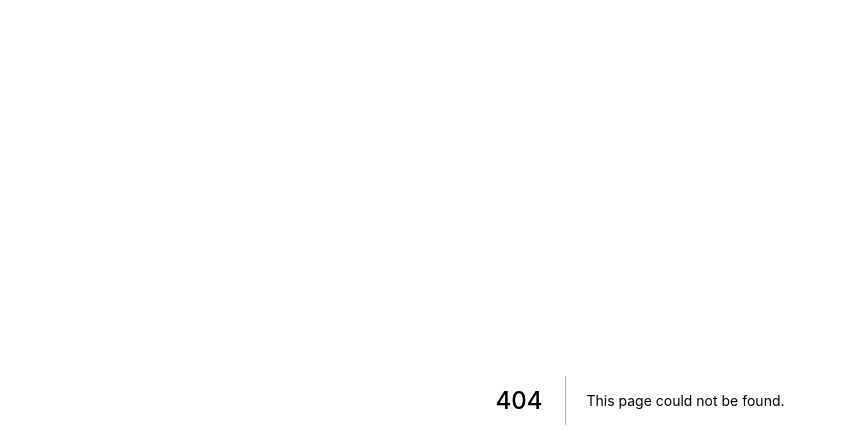
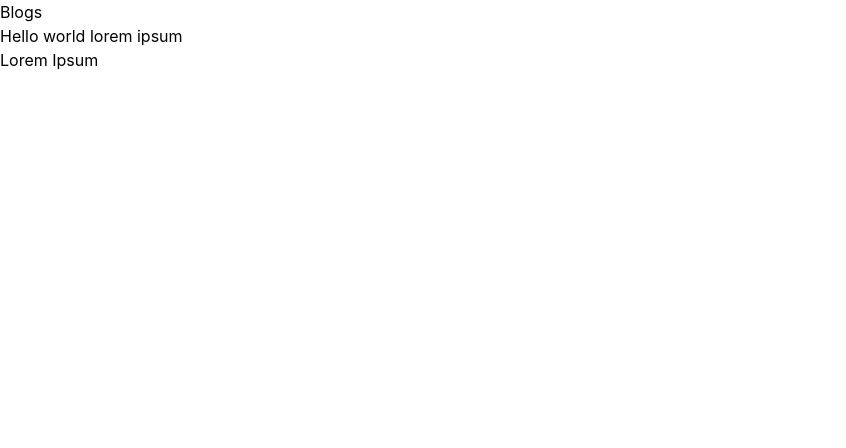
Before and after one commit to vic-lsh/vli, a Next.js app: page /blogs in a window 1280 px wide. Before the commit this address had no page. Shown: the top 448 px of the page, without its empty margins (0-846 px from the left). Built offline with nearby package versions, Linux system fonts and the light colour scheme.

Commit message:
feat: add initial blog posts impl

```diff
--- /dev/null
+++ b/components/blog-post.tsx
@@ -0,0 +1,16 @@
+import React from "react";
+import { Post } from "../libs/posts";
+
+interface Props {
+  post: Post;
+}
+
+export const BlogPost: React.FC<Props> = ({ post }) => {
+  const { title } = post.meta;
+
+  return (
+    <div data-cy="blog-post">
+      <h2>{title}</h2>
+    </div>
+  );
+};
--- /dev/null
+++ b/pages/blogs/index.tsx
@@ -0,0 +1,23 @@
+import { GetStaticProps } from "next";
+import { Post, readPosts } from "../../libs/posts";
+import { BlogPost } from "../../components/blog-post";
+
+interface StaticProps {
+  posts: Post[];
+}
+
+export default function Blogs({ posts }: StaticProps) {
+  return (
+    <div>
+      <h1 data-cy="header">Blogs</h1>
+      {posts.map((post) => (
+        <BlogPost key={post.slug} post={post} />
+      ))}
+    </div>
+  );
+}
+
+export const getStaticProps: GetStaticProps<StaticProps> = async () => {
+  const posts = await readPosts();
+  return { props: { posts } };
+};
```
